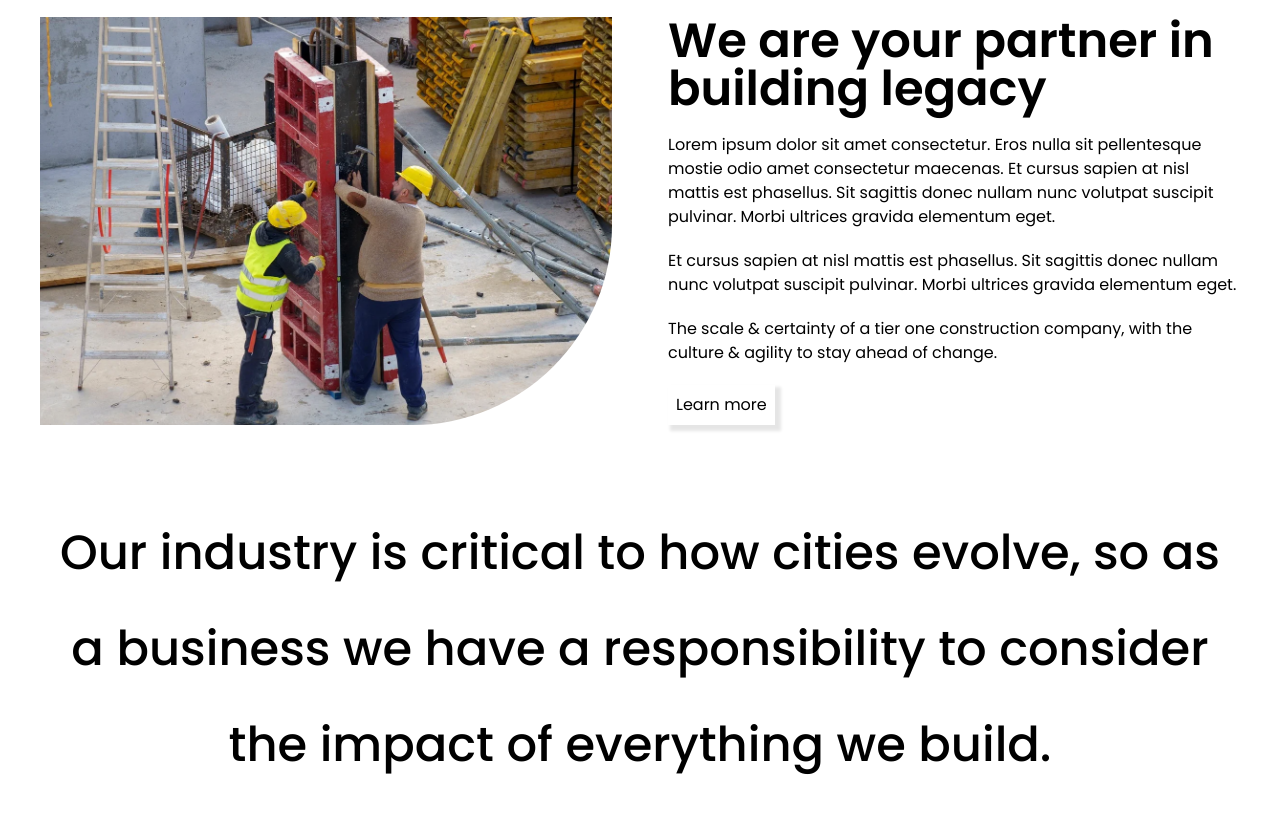
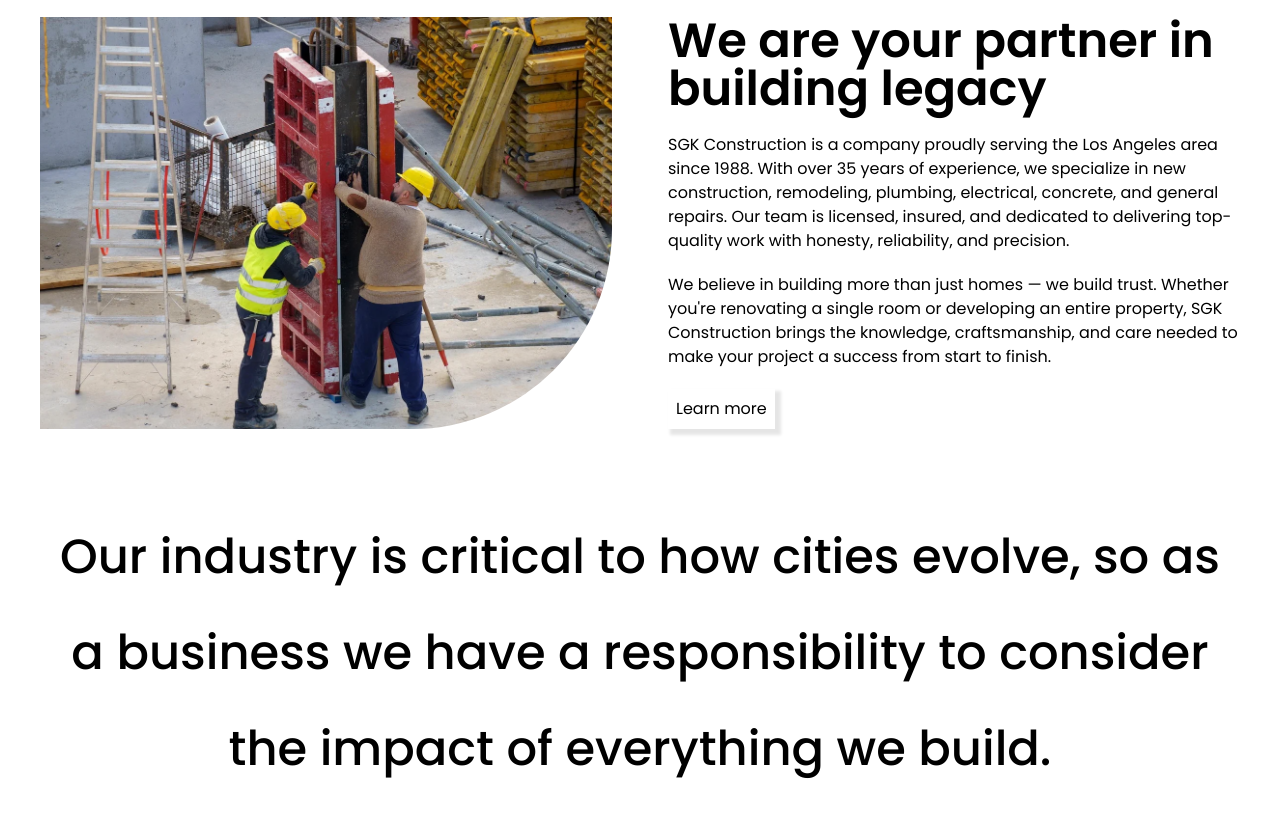
Before and after one commit to Daniel-rod99/SGKConstruction, a React (Vite) app: page / in a window 1280 px wide. Shown: the part 1640-2457 px from the top of the page. Built offline with nearby package versions, Linux system fonts and the light colour scheme.

Commit message:
Actualización del proyecto

```diff
--- a/src/components/ContactForm.tsx
+++ b/src/components/ContactForm.tsx
@@ -83,7 +83,7 @@
     <section className="py-10 md:py-20">
       <div
         className={`max-w-[1600px] mx-auto px-5 ${
-          showImage ? "md:px-10" : "md:px-62"
+          showImage ? "md:px-10" : "lg:px-62"
         }`}
       >
         <h2 className="text-2xl md:text-4xl font-semibold mb-10 text-center">
--- a/src/pages/CompanyProfile.tsx
+++ b/src/pages/CompanyProfile.tsx
@@ -1,10 +1,104 @@
+import ContactForm from "../components/ContactForm";
+import CustomImg from "../components/CustomImg";
+import Footer from "../components/Footer";
 import Header from "../components/Header";
 
 export default function CompanyProfile() {
   return (
     <div>
       <Header />
-      <h2 className="mt-10 text-3xl text-center">Welcome to Company Profile</h2>
+      {/* HERO SECTION */}
+      <div className="bg-[var(--color-primary)] relative">
+        <div className="py-10 lg:py-24 w-full max-w-[1600px] mx-auto px-5 md:px-10 text-white relative z-10">
+          <div>
+            <h1 className="text-4xl md:text-6xl lg:text-8xl font-bold pb-10">
+              About us
+            </h1>
+          </div>
+
+          <div className="md:grid md:grid-cols-2 md:gap-14 relative">
+            <div className="relative">
+              <CustomImg
+                className="object-cover rounded-br-[100px] lg:rounded-br-[200px]
+                     w-full h-full
+                     lg:w-[500px] lg:h-[750px]
+                     lg:absolute lg:top-0 lg:left-0"
+                src="/building.webp"
+                alt="Building Img"
+              />
+
+              {/* SPACER HIDDEN */}
+              <div className="hidden lg:block lg:w-[500px]"></div>
+            </div>
+
+            <div className="relative z-10">
+              <h1 className="font-semibold lg:text-5xl text-2xl md:text-3xl pb-5 pt-5 md:pt-0 text-[var(--color-secondary)]">
+                We are your partner in building legacy
+              </h1>
+              <p className="pb-5">
+                SGK Construction is a company proudly serving the Los Angeles
+                area since 1988. With over 35 years of experience, we specialize
+                in new construction, remodeling, plumbing, electrical, concrete,
+                and general repairs. Our team is licensed, insured, and
+                dedicated to delivering top-quality work with honesty,
+                reliability, and precision.
+              </p>
+              <p className="pb-5">
+                We believe in building more than just homes — we build trust.
+                Whether you're renovating a single room or developing an entire
+                property, SGK Construction brings the knowledge, craftsmanship,
+                and care needed to make your project a success from start to
+                finish.
+              </p>
+            </div>
+          </div>
+        </div>
+      </div>
+
+      {/* OUR MISSION AND VISION*/}
+      <div className="py-10 lg:py-24 w-full max-w-[1600px] mx-auto px-5 md:px-10">
+        <div className="md:grid md:grid-cols-2 md:gap-5 md:auto-rows-auto">
+          <CustomImg
+            className="object-cover rounded-br-[100px] lg:rounded-br-[200px] col-start-2"
+            src="/tower.webp"
+            alt="Tower Img"
+          />
+          <div className="col-start-1 row-start-1 justify-end flex flex-col">
+            <h1 className="font-semibold text-4xl md:text-5xl pb-5 pt-5 md:pt-0">
+              Our mission
+            </h1>
+            <p className="pb-5">
+              Is to provide top-quality construction, remodeling, and repair
+              services to homeowners and businesses throughout Los Angeles.
+            </p>
+          </div>
+
+          <div className="col-start-1 lg:mt-20 pb-5">
+            <h1 className="font-semibold lg:text-4xl text-2xl text-[var(--color-secondary)]">
+              Honesty, reliability and superior craftsmanship.
+            </h1>
+          </div>
+
+          <div className="col-start-2 lg:mt-20">
+            <h1 className="font-semibold text-4xl md:text-5xl">Our vision</h1>
+            <p>
+              Our vision is to become one of the most trusted construction
+              companies in Los Angeles - California, recognized for consistent
+              quality, customer satisfaction, and meaningful contributions to
+              the communities we build in.
+              <p>
+                We aim to grow our team, our impact, and our legacy — one
+                successful project at a time.
+              </p>
+            </p>
+          </div>
+        </div>
+      </div>
+
+      <div>
+        <ContactForm showImage={false} />
+        <Footer />
+      </div>
     </div>
   );
 }
--- a/src/pages/Contact.tsx
+++ b/src/pages/Contact.tsx
@@ -14,8 +14,8 @@
               Contact us
             </h1>
             <p className="text-white lg:text-xl pb-5 row-start-2 pt-10 md:pt-0 lg:pt-10">
-              ConstructionPlus’s legacy of successfully completed projects is
-              the best demonstration of our capabilities. We have a diverse
+              SGKConstruction’s legacy of successfully completed projects is the
+              best demonstration of our capabilities. We have a diverse
               portfolio which showcases our deep expertise and experience.
             </p>
           </div>
--- a/src/pages/Home.tsx
+++ b/src/pages/Home.tsx
@@ -167,20 +167,19 @@
               We are your partner in building legacy
             </h1>
             <p className="pb-5">
-              Lorem ipsum dolor sit amet consectetur. Eros nulla sit
-              pellentesque mostie odio amet consectetur maecenas. Et cursus
-              sapien at nisl mattis est phasellus. Sit sagittis donec nullam
-              nunc volutpat suscipit pulvinar. Morbi ultrices gravida elementum
-              eget.
+              SGK Construction is a company proudly serving the Los Angeles area
+              since 1988. With over 35 years of experience, we specialize in new
+              construction, remodeling, plumbing, electrical, concrete, and
+              general repairs. Our team is licensed, insured, and dedicated to
+              delivering top-quality work with honesty, reliability, and
+              precision.
             </p>
             <p className="pb-5">
-              Et cursus sapien at nisl mattis est phasellus. Sit sagittis donec
-              nullam nunc volutpat suscipit pulvinar. Morbi ultrices gravida
-              elementum eget.
-            </p>
-            <p className="pb-5">
-              The scale & certainty of a tier one construction company, with the
-              culture & agility to stay ahead of change.
+              We believe in building more than just homes — we build trust.
+              Whether you're renovating a single room or developing an entire
+              property, SGK Construction brings the knowledge, craftsmanship,
+              and care needed to make your project a success from start to
+              finish.
             </p>
             <CustomButton to="/company-profile">Learn more</CustomButton>
           </div>
```
